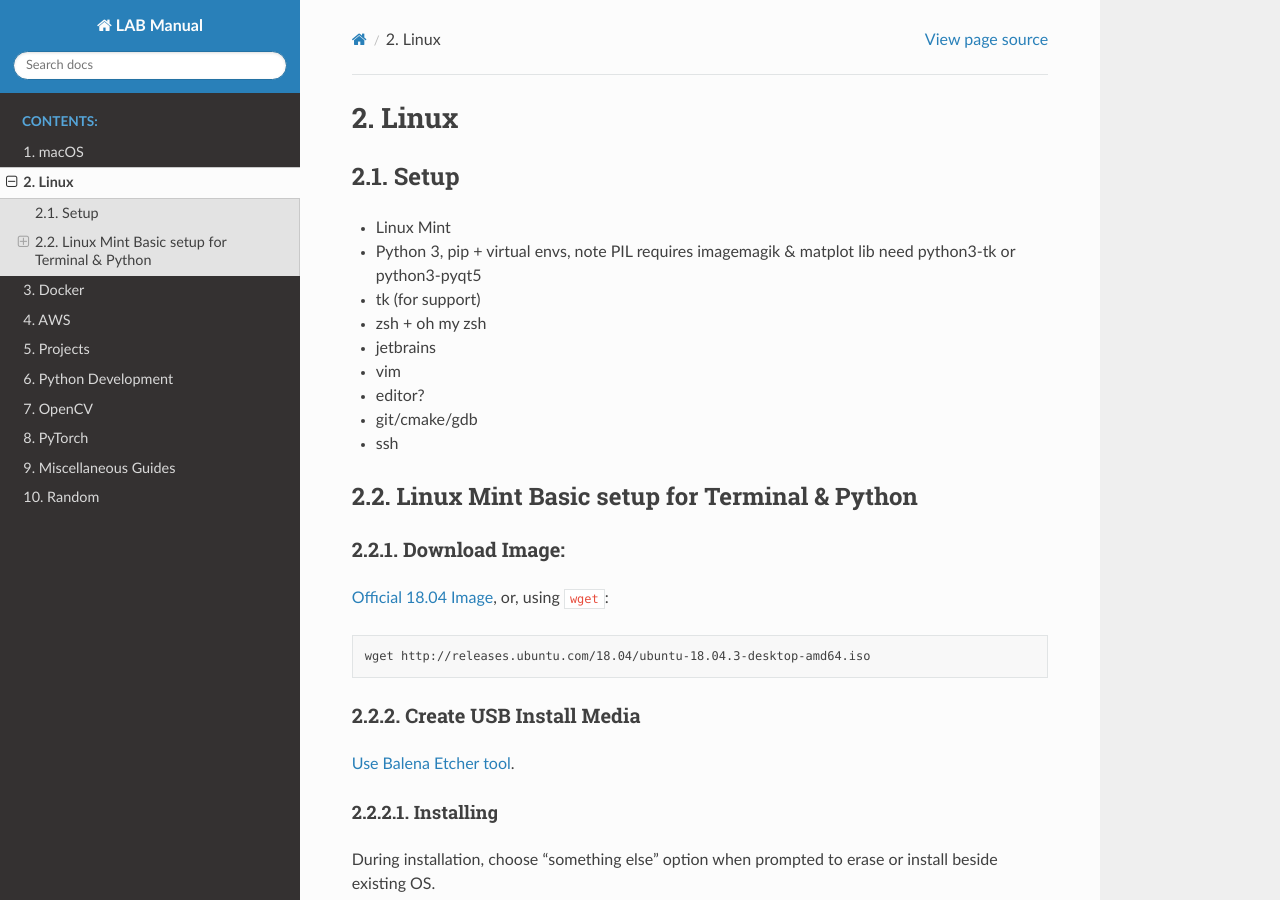
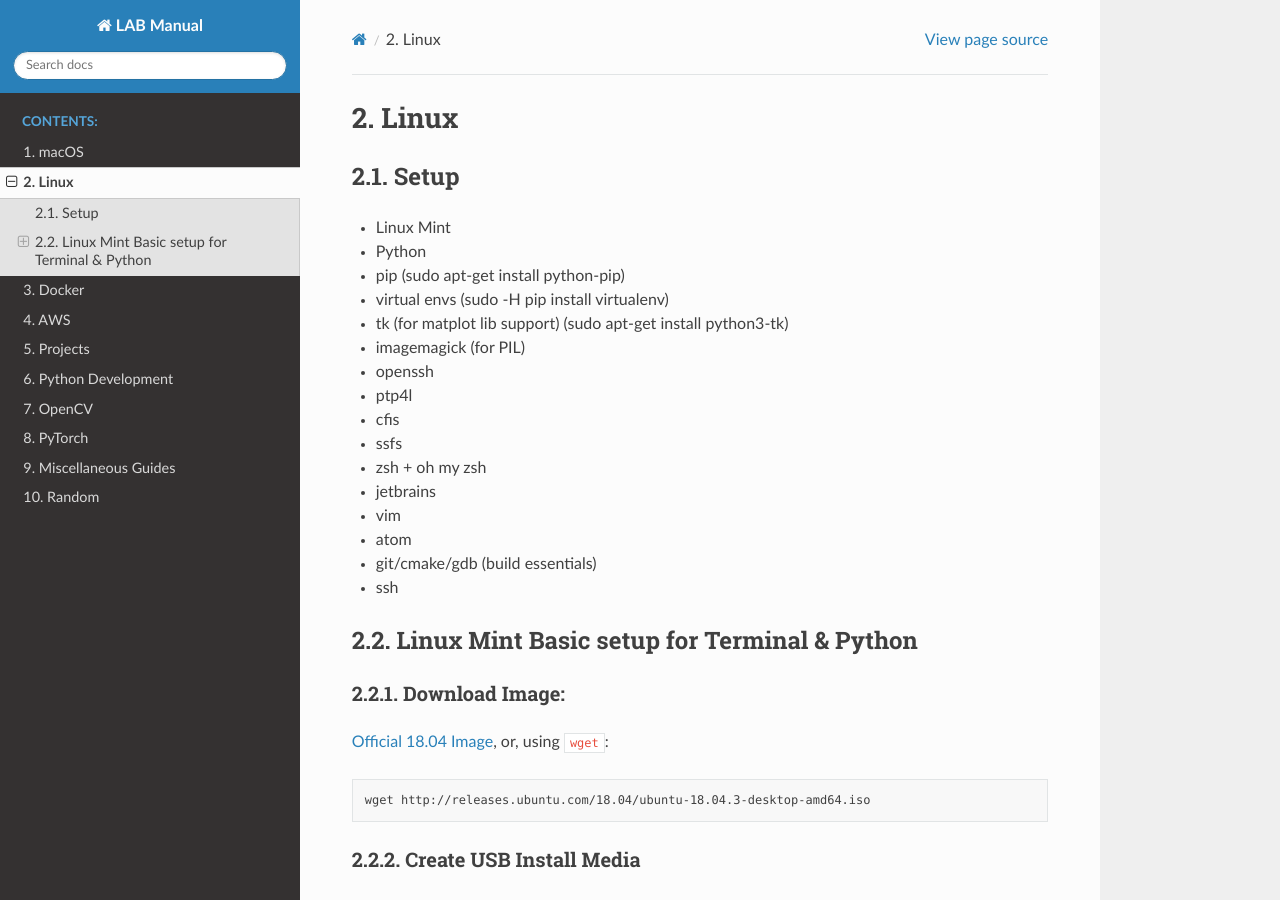
Before and after one commit to evgenyslab/labmanual, a Sphinx documentation site: the page built from docs/linux.rst, in a window 1280 px wide and 900 px high. Built offline with Sphinx 7.4.7 and the Read the Docs theme 2.0.0, drawn with Linux system fonts in a browser that asks for light colours.

Commit message:
linux config

```diff
--- a/docs/linux.rst
+++ b/docs/linux.rst
@@ -7,13 +7,20 @@ Setup
 -----
 
 - Linux Mint
-- Python 3, pip + virtual envs, note PIL requires imagemagik & matplot lib need python3-tk or python3-pyqt5
-- tk (for support)
+- Python
+- pip (sudo apt-get install python-pip)
+- virtual envs (sudo -H pip install virtualenv)
+- tk (for matplot lib support) (sudo apt-get install python3-tk)
+- imagemagick (for PIL)
+- openssh
+- ptp4l
+- cfis
+- ssfs
 - zsh + oh my zsh
 - jetbrains
 - vim
-- editor?
-- git/cmake/gdb
+- atom
+- git/cmake/gdb (build essentials)
 - ssh
 
 
```
